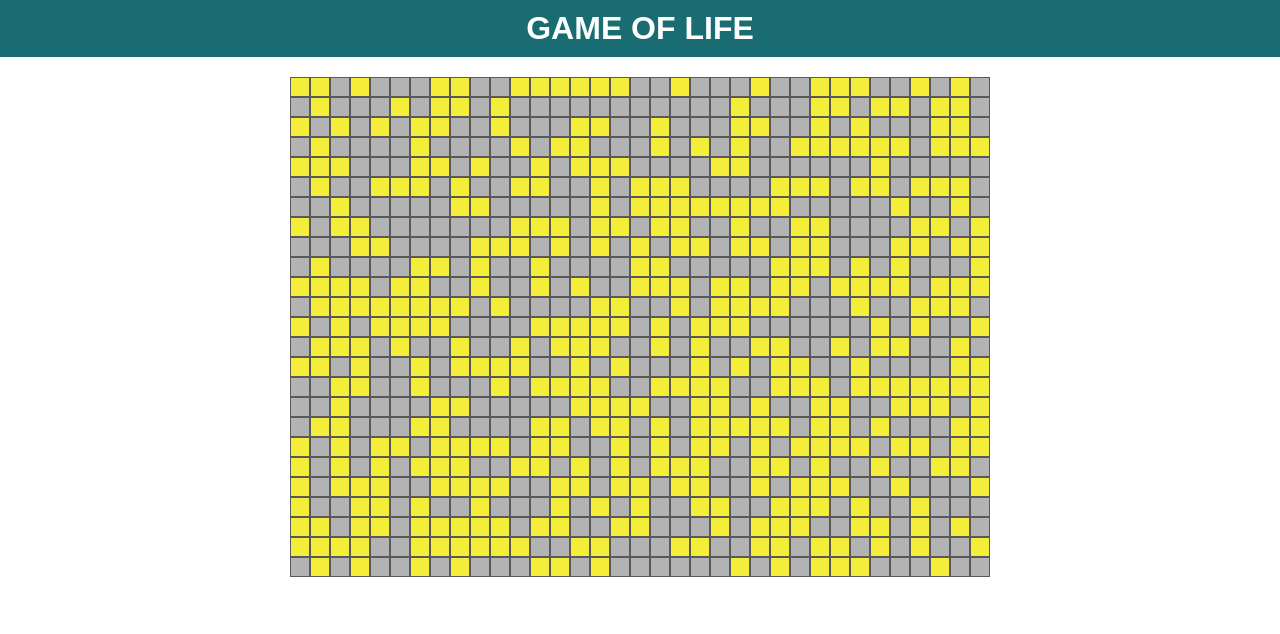
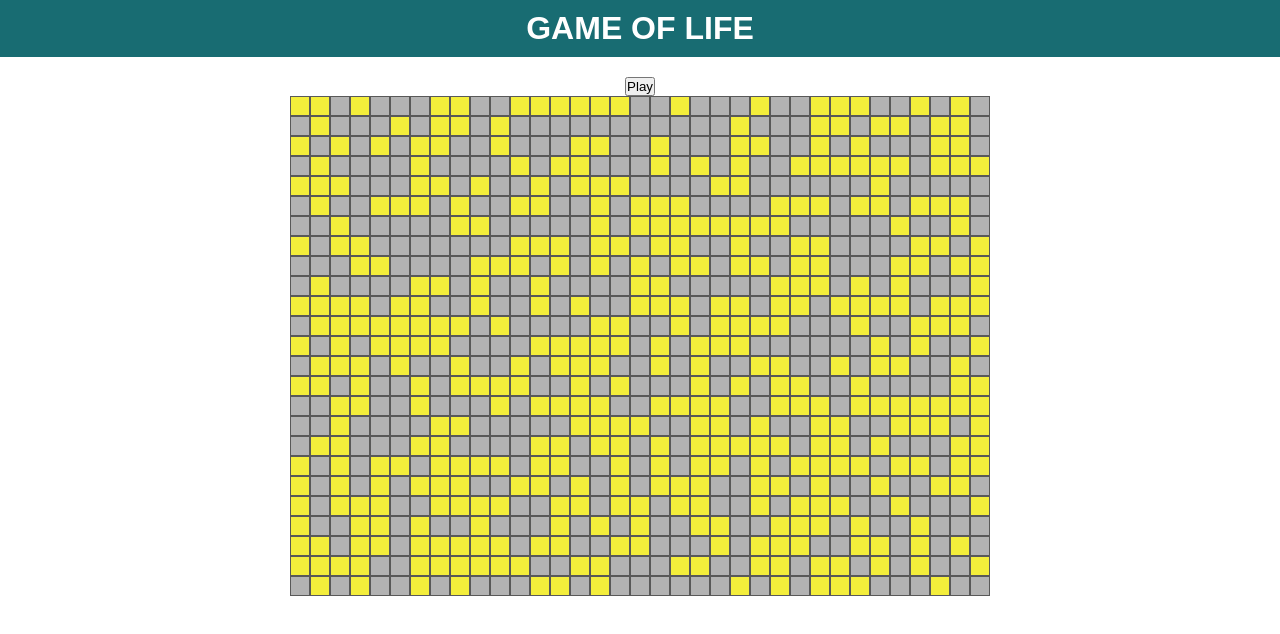
Before and after one commit to Gregfanyan/game-of-life, a React (Create React App) app: page / in a window 1280 px wide. Shown: the top 634 px of the page. Built offline with nearby package versions, Linux system fonts and the light colour scheme.

Commit message:
✨ added game rules function

```diff
--- a/src/App.tsx
+++ b/src/App.tsx
@@ -1,4 +1,4 @@
-import React, { useState } from "react";
+import React, { useState, useCallback, useRef } from "react";
 import Header from "./components/Header";
 import "./App.css";
 import GameBoard from "./components/GameBoard";
@@ -18,13 +18,70 @@ const randomGrid = () => {
   return grid;
 };
 
+const positions = [
+  [0, 1],
+  [0, -1],
+  [1, -1],
+  [-1, 1],
+  [1, 1],
+  [-1, -1],
+  [1, 0],
+  [-1, 0],
+];
+
 function App() {
   const [grid, setGrid] = useState<number[][]>(randomGrid());
-  const [isRunning, setIsRunning] = useState<boolean>(false);
+  const [isStart, setIsStart] = useState<boolean>(false);
+
+  const startRef = useRef(isStart);
+  startRef.current = isStart;
+
+  function runGame(grid: number[][]) {
+    if (!startRef.current) {
+      return;
+    }
+    setGrid((g) => {
+      const next = g.map((row, i) => {
+        return row.map((cell, j) => {
+          let sum = 0;
+          positions.forEach((position) => {
+            const x = i + position[0];
+            const y = j + position[1];
+            if (x >= 0 && x < numOfRows && y >= 0 && y < numOfCols) {
+              sum += g[x][y];
+            }
+          });
+          if (sum < 2 || sum > 3) {
+            return 0;
+          }
+          if (sum === 3) {
+            return 1;
+          }
+          return g[i][j];
+        });
+      });
+      return next;
+    });
+  }
+  const buttonTitle = isStart ? "Stop" : "Play";
   return (
     <>
       <Header />
-      <main
+      <main>
+        <button
+          onClick={() => {
+            setIsStart(!isStart);
+            if (!isStart) {
+              startRef.current = true;
+            }
+            setInterval(() => {
+              runGame(grid);
+            }, 1000);
+          }}
+        >
+          {buttonTitle}
+        </button>
+        <div
           style={{
             display: "grid",
             gridTemplateColumns: `repeat(${numOfCols},  20px) `,
@@ -40,11 +97,10 @@ function App() {
                   colIndex={colIndex}
                   grid={grid}
                   setGrid={setGrid}
-                setIsRunning={setIsRunning}
-                isRunning={isRunning}
                 />
               ))
             )}
+        </div>
       </main>
     </>
   );
--- a/src/components/GameBoard/index.tsx
+++ b/src/components/GameBoard/index.tsx
@@ -5,9 +5,7 @@ const GameBoard: FunctionComponent<{
   rowIndex: any;
   setGrid: Function;
   grid: number[][];
-  isRunning: boolean;
-  setIsRunning: Function;
-}> = ({ setGrid, grid, isRunning, setIsRunning, colIndex, rowIndex }) => {
+}> = ({ setGrid, grid, colIndex, rowIndex }) => {
   return (
     <div
       className={styles.row}
```
Lines whose indentation alone changed are shown as unchanged.
